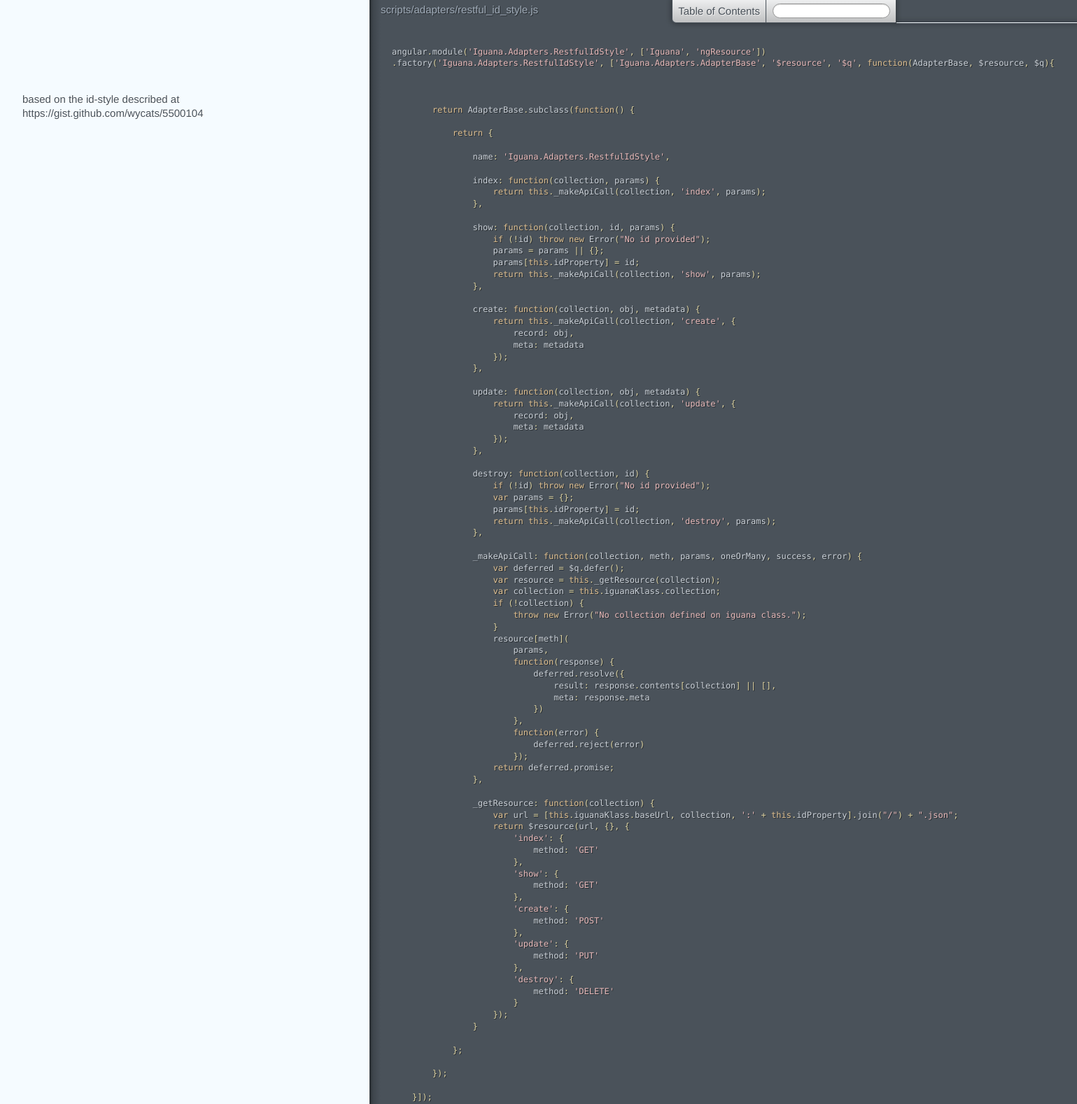
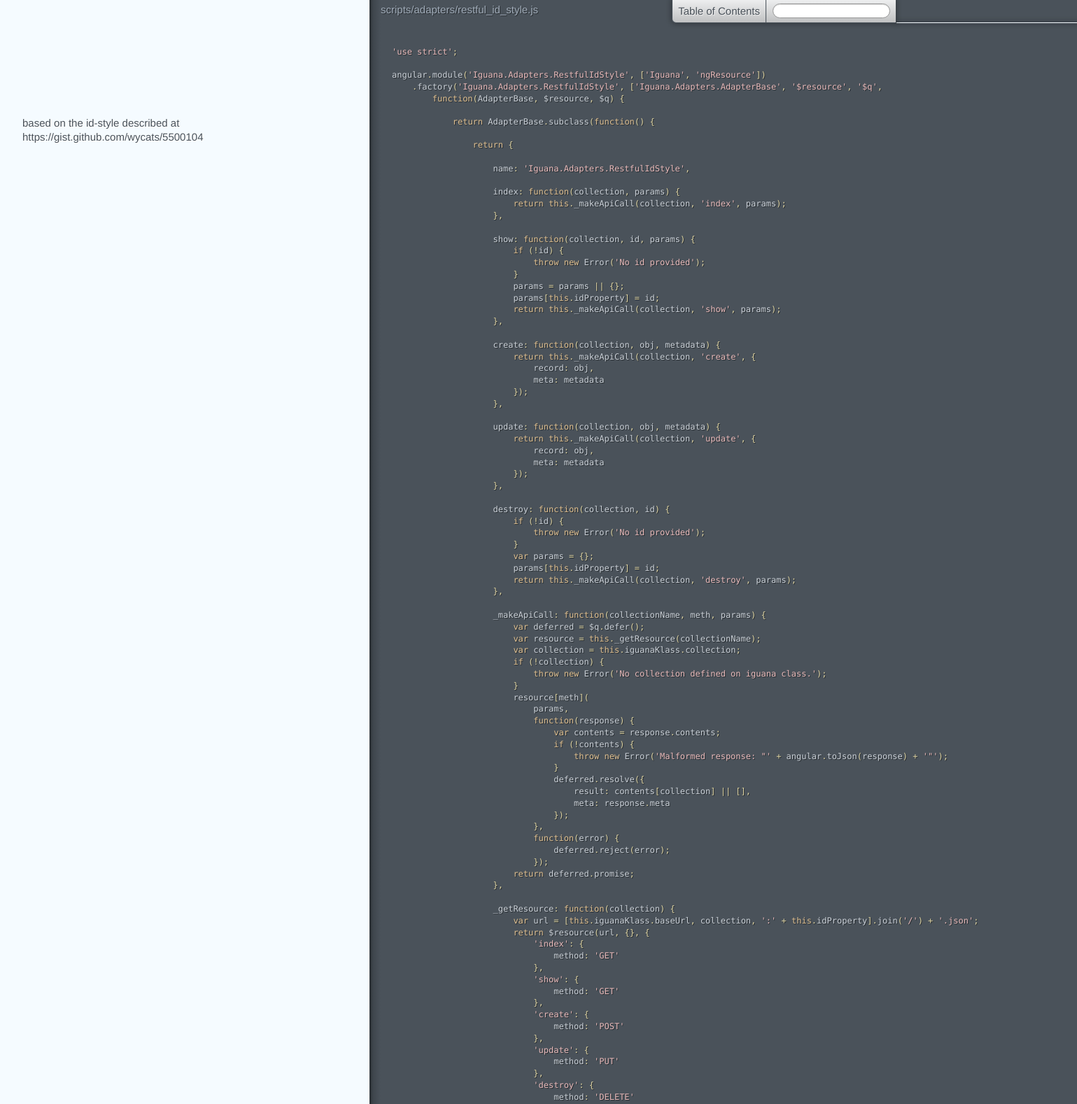
Before and after one commit to quanticedu/iguana, a website: page doc/scripts/adapters/restful_id_style.html in a window 1280 px wide. Shown: the top 1578 px of the page at 70% size, 1539 px wide, since content can reach past the window. Drawn offline with Linux system fonts and the light colour scheme.

Commit message:
Updating docs

```diff
--- a/doc/scripts/adapters/restful_id_style.html
+++ b/doc/scripts/adapters/restful_id_style.html
@@ -1,7 +1,8 @@
-<!DOCTYPE html><html lang="en"><head><title>scripts/adapters/restful_id_style</title></head><meta http-equiv="Content-Type" content="text/html; charset=utf-8"><meta name="viewport" content="width=device-width, initial-scale=1.0, minimum-scale=1.0, maximum-scale=1.0"><meta name="groc-relative-root" content="../../"><meta name="groc-document-path" content="scripts/adapters/restful_id_style"><meta name="groc-project-path" content="scripts/adapters/restful_id_style.js"><link rel="stylesheet" type="text/css" media="all" href="../../assets/style.css"><script type="text/javascript" src="../../assets/behavior.js"></script><body><div id="meta"><div class="file-path">scripts/adapters/restful_id_style.js</div></div><div id="document"><div class="segment"><div class="code"><div class="wrapper"><span class="nx">angular</span><span class="p">.</span><span class="nx">module</span><span class="p">(</span><span class="s1">&#39;Iguana.Adapters.RestfulIdStyle&#39;</span><span class="p">,</span> <span class="p">[</span><span class="s1">&#39;Iguana&#39;</span><span class="p">,</span> <span class="s1">&#39;ngResource&#39;</span><span class="p">])</span>
-<span class="p">.</span><span class="nx">factory</span><span class="p">(</span><span class="s1">&#39;Iguana.Adapters.RestfulIdStyle&#39;</span><span class="p">,</span> <span class="p">[</span><span class="s1">&#39;Iguana.Adapters.AdapterBase&#39;</span><span class="p">,</span> <span class="s1">&#39;$resource&#39;</span><span class="p">,</span> <span class="s1">&#39;$q&#39;</span><span class="p">,</span> <span class="kd">function</span><span class="p">(</span><span class="nx">AdapterBase</span><span class="p">,</span> <span class="nx">$resource</span><span class="p">,</span> <span class="nx">$q</span><span class="p">){</span>
-        </div></div></div><div class="segment"><div class="comments "><div class="wrapper"><p>based on the id-style described at https://gist.github.com/wycats/5500104</p></div></div><div class="code"><div class="wrapper">
-        <span class="k">return</span> <span class="nx">AdapterBase</span><span class="p">.</span><span class="nx">subclass</span><span class="p">(</span><span class="kd">function</span><span class="p">()</span> <span class="p">{</span>
+<!DOCTYPE html><html lang="en"><head><title>scripts/adapters/restful_id_style</title></head><meta http-equiv="Content-Type" content="text/html; charset=utf-8"><meta name="viewport" content="width=device-width, initial-scale=1.0, minimum-scale=1.0, maximum-scale=1.0"><meta name="groc-relative-root" content="../../"><meta name="groc-document-path" content="scripts/adapters/restful_id_style"><meta name="groc-project-path" content="scripts/adapters/restful_id_style.js"><link rel="stylesheet" type="text/css" media="all" href="../../assets/style.css"><script type="text/javascript" src="../../assets/behavior.js"></script><body><div id="meta"><div class="file-path">scripts/adapters/restful_id_style.js</div></div><div id="document"><div class="segment"><div class="code"><div class="wrapper"><span class="s1">&#39;use strict&#39;</span><span class="p">;</span>
+
+<span class="nx">angular</span><span class="p">.</span><span class="nx">module</span><span class="p">(</span><span class="s1">&#39;Iguana.Adapters.RestfulIdStyle&#39;</span><span class="p">,</span> <span class="p">[</span><span class="s1">&#39;Iguana&#39;</span><span class="p">,</span> <span class="s1">&#39;ngResource&#39;</span><span class="p">])</span>
+    <span class="p">.</span><span class="nx">factory</span><span class="p">(</span><span class="s1">&#39;Iguana.Adapters.RestfulIdStyle&#39;</span><span class="p">,</span> <span class="p">[</span><span class="s1">&#39;Iguana.Adapters.AdapterBase&#39;</span><span class="p">,</span> <span class="s1">&#39;$resource&#39;</span><span class="p">,</span> <span class="s1">&#39;$q&#39;</span><span class="p">,</span>
+        <span class="kd">function</span><span class="p">(</span><span class="nx">AdapterBase</span><span class="p">,</span> <span class="nx">$resource</span><span class="p">,</span> <span class="nx">$q</span><span class="p">)</span> <span class="p">{</span></div></div></div><div class="segment"><div class="comments "><div class="wrapper"><p>based on the id-style described at https://gist.github.com/wycats/5500104</p></div></div><div class="code"><div class="wrapper">            <span class="k">return</span> <span class="nx">AdapterBase</span><span class="p">.</span><span class="nx">subclass</span><span class="p">(</span><span class="kd">function</span><span class="p">()</span> <span class="p">{</span>
 
                 <span class="k">return</span> <span class="p">{</span>
 
@@ -12,7 +13,9 @@
                     <span class="p">},</span>
 
                     <span class="nx">show</span><span class="o">:</span> <span class="kd">function</span><span class="p">(</span><span class="nx">collection</span><span class="p">,</span> <span class="nx">id</span><span class="p">,</span> <span class="nx">params</span><span class="p">)</span> <span class="p">{</span>
-                    <span class="k">if</span> <span class="p">(</span><span class="o">!</span><span class="nx">id</span><span class="p">)</span> <span class="k">throw</span> <span class="k">new</span> <span class="nb">Error</span><span class="p">(</span><span class="s2">&quot;No id provided&quot;</span><span class="p">);</span>
+                        <span class="k">if</span> <span class="p">(</span><span class="o">!</span><span class="nx">id</span><span class="p">)</span> <span class="p">{</span>
+                            <span class="k">throw</span> <span class="k">new</span> <span class="nb">Error</span><span class="p">(</span><span class="s1">&#39;No id provided&#39;</span><span class="p">);</span>
+                        <span class="p">}</span>
                         <span class="nx">params</span> <span class="o">=</span> <span class="nx">params</span> <span class="o">||</span> <span class="p">{};</span>
                         <span class="nx">params</span><span class="p">[</span><span class="k">this</span><span class="p">.</span><span class="nx">idProperty</span><span class="p">]</span> <span class="o">=</span> <span class="nx">id</span><span class="p">;</span>
                         <span class="k">return</span> <span class="k">this</span><span class="p">.</span><span class="nx">_makeApiCall</span><span class="p">(</span><span class="nx">collection</span><span class="p">,</span> <span class="s1">&#39;show&#39;</span><span class="p">,</span> <span class="nx">params</span><span class="p">);</span>
@@ -33,35 +36,41 @@
                     <span class="p">},</span>
 
                     <span class="nx">destroy</span><span class="o">:</span> <span class="kd">function</span><span class="p">(</span><span class="nx">collection</span><span class="p">,</span> <span class="nx">id</span><span class="p">)</span> <span class="p">{</span>
-                    <span class="k">if</span> <span class="p">(</span><span class="o">!</span><span class="nx">id</span><span class="p">)</span> <span class="k">throw</span> <span class="k">new</span> <span class="nb">Error</span><span class="p">(</span><span class="s2">&quot;No id provided&quot;</span><span class="p">);</span>
+                        <span class="k">if</span> <span class="p">(</span><span class="o">!</span><span class="nx">id</span><span class="p">)</span> <span class="p">{</span>
+                            <span class="k">throw</span> <span class="k">new</span> <span class="nb">Error</span><span class="p">(</span><span class="s1">&#39;No id provided&#39;</span><span class="p">);</span>
+                        <span class="p">}</span>
                         <span class="kd">var</span> <span class="nx">params</span> <span class="o">=</span> <span class="p">{};</span>
                         <span class="nx">params</span><span class="p">[</span><span class="k">this</span><span class="p">.</span><span class="nx">idProperty</span><span class="p">]</span> <span class="o">=</span> <span class="nx">id</span><span class="p">;</span>
                         <span class="k">return</span> <span class="k">this</span><span class="p">.</span><span class="nx">_makeApiCall</span><span class="p">(</span><span class="nx">collection</span><span class="p">,</span> <span class="s1">&#39;destroy&#39;</span><span class="p">,</span> <span class="nx">params</span><span class="p">);</span>
                     <span class="p">},</span>
 
-                <span class="nx">_makeApiCall</span><span class="o">:</span> <span class="kd">function</span><span class="p">(</span><span class="nx">collection</span><span class="p">,</span> <span class="nx">meth</span><span class="p">,</span> <span class="nx">params</span><span class="p">,</span> <span class="nx">oneOrMany</span><span class="p">,</span> <span class="nx">success</span><span class="p">,</span> <span class="nx">error</span><span class="p">)</span> <span class="p">{</span>
+                    <span class="nx">_makeApiCall</span><span class="o">:</span> <span class="kd">function</span><span class="p">(</span><span class="nx">collectionName</span><span class="p">,</span> <span class="nx">meth</span><span class="p">,</span> <span class="nx">params</span><span class="p">)</span> <span class="p">{</span>
                         <span class="kd">var</span> <span class="nx">deferred</span> <span class="o">=</span> <span class="nx">$q</span><span class="p">.</span><span class="nx">defer</span><span class="p">();</span>
-                    <span class="kd">var</span> <span class="nx">resource</span> <span class="o">=</span> <span class="k">this</span><span class="p">.</span><span class="nx">_getResource</span><span class="p">(</span><span class="nx">collection</span><span class="p">);</span>
+                        <span class="kd">var</span> <span class="nx">resource</span> <span class="o">=</span> <span class="k">this</span><span class="p">.</span><span class="nx">_getResource</span><span class="p">(</span><span class="nx">collectionName</span><span class="p">);</span>
                         <span class="kd">var</span> <span class="nx">collection</span> <span class="o">=</span> <span class="k">this</span><span class="p">.</span><span class="nx">iguanaKlass</span><span class="p">.</span><span class="nx">collection</span><span class="p">;</span>
                         <span class="k">if</span> <span class="p">(</span><span class="o">!</span><span class="nx">collection</span><span class="p">)</span> <span class="p">{</span>
-                        <span class="k">throw</span> <span class="k">new</span> <span class="nb">Error</span><span class="p">(</span><span class="s2">&quot;No collection defined on iguana class.&quot;</span><span class="p">);</span>
+                            <span class="k">throw</span> <span class="k">new</span> <span class="nb">Error</span><span class="p">(</span><span class="s1">&#39;No collection defined on iguana class.&#39;</span><span class="p">);</span>
                         <span class="p">}</span>
                         <span class="nx">resource</span><span class="p">[</span><span class="nx">meth</span><span class="p">](</span>
                             <span class="nx">params</span><span class="p">,</span>
                             <span class="kd">function</span><span class="p">(</span><span class="nx">response</span><span class="p">)</span> <span class="p">{</span>
+                                <span class="kd">var</span> <span class="nx">contents</span> <span class="o">=</span> <span class="nx">response</span><span class="p">.</span><span class="nx">contents</span><span class="p">;</span>
+                                <span class="k">if</span> <span class="p">(</span><span class="o">!</span><span class="nx">contents</span><span class="p">)</span> <span class="p">{</span>
+                                    <span class="k">throw</span> <span class="k">new</span> <span class="nb">Error</span><span class="p">(</span><span class="s1">&#39;Malformed response: &quot;&#39;</span> <span class="o">+</span> <span class="nx">angular</span><span class="p">.</span><span class="nx">toJson</span><span class="p">(</span><span class="nx">response</span><span class="p">)</span> <span class="o">+</span> <span class="s1">&#39;&quot;&#39;</span><span class="p">);</span>
+                                <span class="p">}</span>
                                 <span class="nx">deferred</span><span class="p">.</span><span class="nx">resolve</span><span class="p">({</span>
-                                <span class="nx">result</span><span class="o">:</span> <span class="nx">response</span><span class="p">.</span><span class="nx">contents</span><span class="p">[</span><span class="nx">collection</span><span class="p">]</span> <span class="o">||</span> <span class="p">[],</span>
+                                    <span class="nx">result</span><span class="o">:</span> <span class="nx">contents</span><span class="p">[</span><span class="nx">collection</span><span class="p">]</span> <span class="o">||</span> <span class="p">[],</span>
                                     <span class="nx">meta</span><span class="o">:</span> <span class="nx">response</span><span class="p">.</span><span class="nx">meta</span>
-                            <span class="p">})</span>
+                                <span class="p">});</span>
                             <span class="p">},</span>
                             <span class="kd">function</span><span class="p">(</span><span class="nx">error</span><span class="p">)</span> <span class="p">{</span>
-                            <span class="nx">deferred</span><span class="p">.</span><span class="nx">reject</span><span class="p">(</span><span class="nx">error</span><span class="p">)</span>
+                                <span class="nx">deferred</span><span class="p">.</span><span class="nx">reject</span><span class="p">(</span><span class="nx">error</span><span class="p">);</span>
                             <span class="p">});</span>
                         <span class="k">return</span> <span class="nx">deferred</span><span class="p">.</span><span class="nx">promise</span><span class="p">;</span>
                     <span class="p">},</span>
 
                     <span class="nx">_getResource</span><span class="o">:</span> <span class="kd">function</span><span class="p">(</span><span class="nx">collection</span><span class="p">)</span> <span class="p">{</span>
-                    <span class="kd">var</span> <span class="nx">url</span> <span class="o">=</span> <span class="p">[</span><span class="k">this</span><span class="p">.</span><span class="nx">iguanaKlass</span><span class="p">.</span><span class="nx">baseUrl</span><span class="p">,</span> <span class="nx">collection</span><span class="p">,</span> <span class="s1">&#39;:&#39;</span> <span class="o">+</span> <span class="k">this</span><span class="p">.</span><span class="nx">idProperty</span><span class="p">].</span><span class="nx">join</span><span class="p">(</span><span class="s2">&quot;/&quot;</span><span class="p">)</span> <span class="o">+</span> <span class="s2">&quot;.json&quot;</span><span class="p">;</span>
+                        <span class="kd">var</span> <span class="nx">url</span> <span class="o">=</span> <span class="p">[</span><span class="k">this</span><span class="p">.</span><span class="nx">iguanaKlass</span><span class="p">.</span><span class="nx">baseUrl</span><span class="p">,</span> <span class="nx">collection</span><span class="p">,</span> <span class="s1">&#39;:&#39;</span> <span class="o">+</span> <span class="k">this</span><span class="p">.</span><span class="nx">idProperty</span><span class="p">].</span><span class="nx">join</span><span class="p">(</span><span class="s1">&#39;/&#39;</span><span class="p">)</span> <span class="o">+</span> <span class="s1">&#39;.json&#39;</span><span class="p">;</span>
                         <span class="k">return</span> <span class="nx">$resource</span><span class="p">(</span><span class="nx">url</span><span class="p">,</span> <span class="p">{},</span> <span class="p">{</span>
                             <span class="s1">&#39;index&#39;</span><span class="o">:</span> <span class="p">{</span>
                                 <span class="nx">method</span><span class="o">:</span> <span class="s1">&#39;GET&#39;</span>
@@ -85,4 +94,5 @@
 
             <span class="p">});</span>
 
-    <span class="p">}]);</span></div></div></div></div></body></html>
+        <span class="p">}</span>
+    <span class="p">]);</span></div></div></div></div></body></html>
```
Also changed, not shown: scripts/adapters/restful_id_style.js (+23 -11 lines), dist/iguana.js, dist/iguana.min.js. Lines whose indentation alone changed are shown as unchanged.
